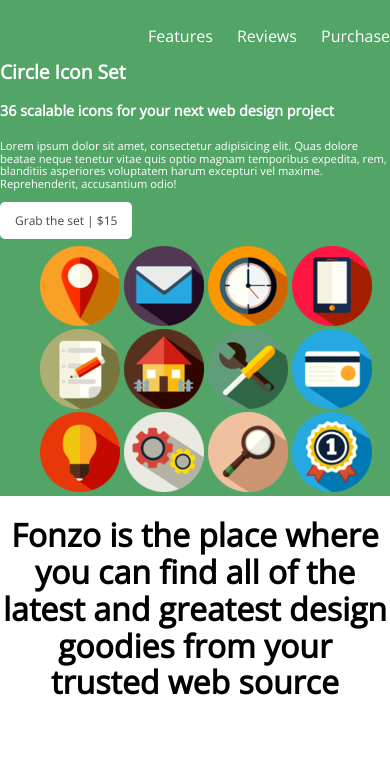
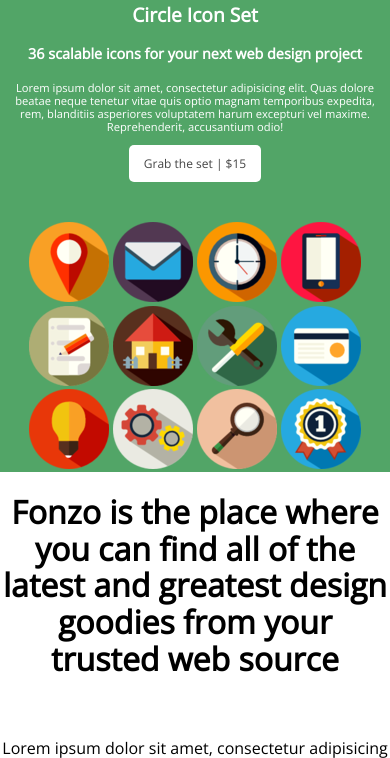
Before and after one commit to training-projects/fonzo, a website: page src/index.html in a window 390 px wide. Shown: the part 101-859 px from the top of the page. Drawn offline with nearby package versions, Linux system fonts and the light colour scheme; files that its build step writes are made by us from their sources.

Commit message:
finish header

```diff
--- a/src/assets/css/_includes/_assets.styl
+++ b/src/assets/css/_includes/_assets.styl
@@ -1,4 +1,6 @@
 // Variables
+
+//Color
 mainGreen 	= #52a567
 mainWhite 	= #fff
 mainBlack		= #444
@@ -6,6 +8,9 @@
 grayDark  	= #242527
 grayDarker 	= #1b1c20
 
+//Generalities
+paddLeft 	= 10px
+paddRight = 10px
 
 // Mixins
 transition(n)
--- a/src/assets/css/_includes/_header.styl
+++ b/src/assets/css/_includes/_header.styl
@@ -9,9 +9,13 @@
 
 		.header-title
 			lost-column: 1/3 0 15px
+			padding: 0 paddRight 0 paddLeft
+			box-sizing: border-box
 
 		.header-menu
 			lost-column: 2/3
+			padding: 0 paddRight 0 paddLeft
+			box-sizing: border-box
 
 			ul
 				text-align: right
@@ -29,7 +33,10 @@
 		lost-center: 980px;
 
 		.banner-info
-			lost-column: 1/2 0
+			padding: 0 paddRight 0 paddLeft
+			box-sizing: border-box
+			lost-column: 1/2
+			margin-bottom: 50px
 			h2, h3, p
 				font-size: 1.2em
 				margin-bottom: 20px
@@ -41,7 +48,10 @@
 				font-size: calc(1.2em - .5em)
 
 		.banner-icons
-			lost-column: 1/2 0
+			padding: 0 paddRight 0 paddLeft
+			text-align: right
+			lost-column: 1/2
+			box-sizing: border-box
 
 			ul
 				.icon-pin,
@@ -97,7 +107,22 @@
 				.icon-badge
 					background-position: -450px -360px
 
+@media screen and (max-width: 630px)
 
+	.header
+		section .header-menu
+			display: none
+
+		.banner
+			.banner-info
+				lost-column: 1
+				text-align: center
+
+			.banner-icons
+				width: 100%
+				text-align: center
+				ul
+					padding: 0
 
 .content
 	lost-center: 980px
--- a/src/index.html
+++ b/src/index.html
@@ -5,6 +5,8 @@
 	<title>Fonzo</title>
 	<link rel="stylesheet" href="assets/css/normalize.css">
 	<link rel="stylesheet" href="assets/css/all.css">
+
+  <meta name="viewport" content="width=device-width, initial-scale=1">
 </head>
 <body>
 	<header class="header">
```
